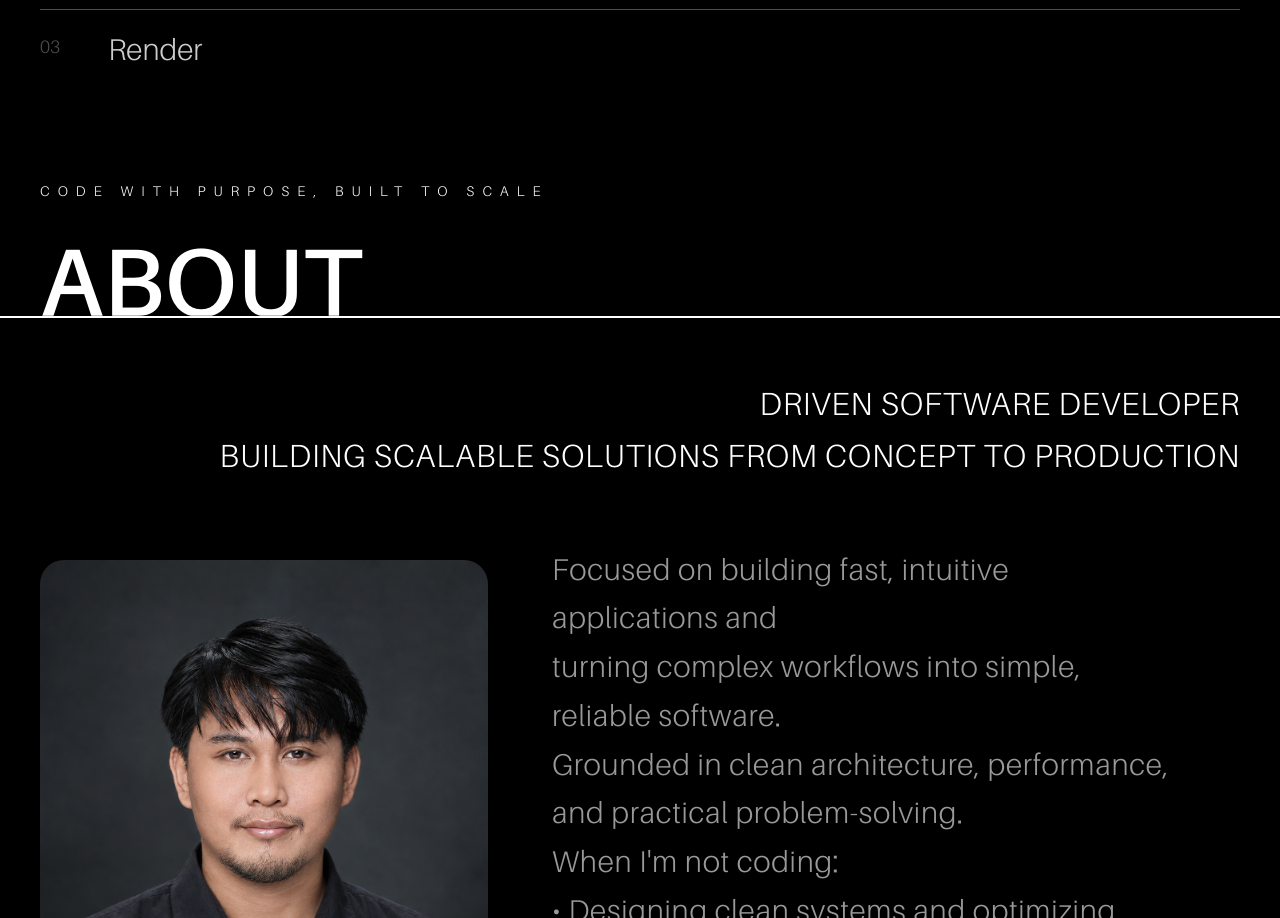
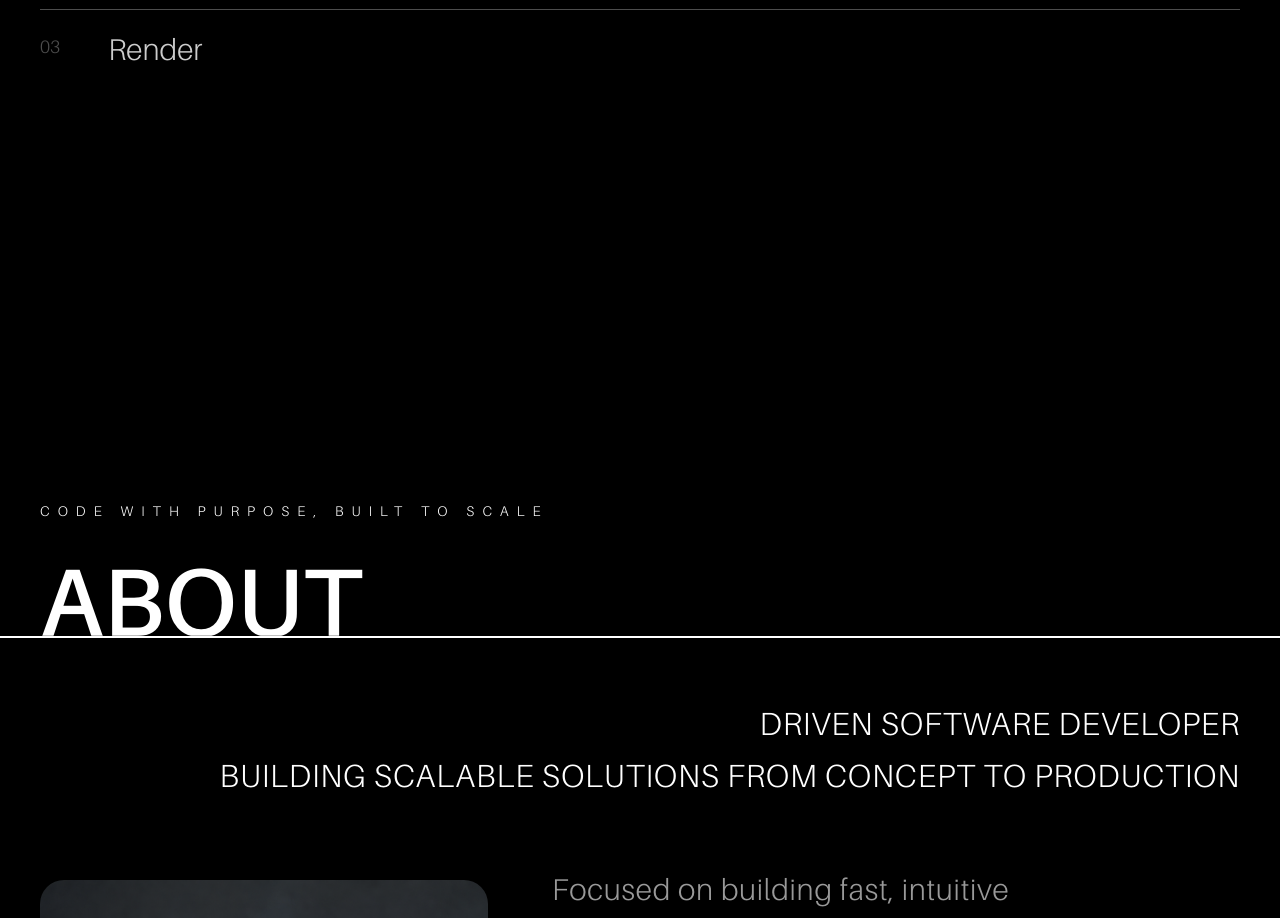
Before and after one commit to Jpallam09/my-portfolio, a React (Vite) app: page / in a window 1280 px wide. Shown: the part 4130-5048 px from the top of the page. Built offline with nearby package versions, Linux system fonts and the light colour scheme.

Commit message:
refactor(Services): streamline service data handling and improve layout calculations

```diff
--- a/src/sections/Services.tsx
+++ b/src/sections/Services.tsx
@@ -22,6 +22,7 @@ const Services = () => {
     with smooth UX to drive growth
     not headaches.`;
   const serviceRefs = useRef<(HTMLDivElement | null)[]>([]);
+  const services = servicesData as Service[];
 
   // Give every card the height of the tallest one, so each card fully covers
   // the one behind it when stacked.
@@ -76,7 +77,7 @@ const Services = () => {
         textColor={"text-white"}
         withScrollTrigger={true}
       />
-      {(servicesData as Service[]).map((service, index) => (
+      {services.map((service, index) => (
         <div
           ref={(el) => {
             serviceRefs.current[index] = el;
@@ -85,7 +86,7 @@ const Services = () => {
           className="sticky px-5 pt-6 pb-10 text-white bg-black border-t-2 sm:px-10 sm:pb-12 border-white/30"
           style={{
             top: `calc(10vh + ${index * 5}em)`,
-            marginBottom: `${(servicesData.length - index - 1) * 5}rem`,
+            marginBottom: `${(services.length - index - 1) * 5}rem`,
           }}
         >
           <div className="flex items-center justify-between gap-4 font-light">
@@ -115,6 +116,10 @@ const Services = () => {
           </div>
         </div>
       ))}
+
+      {/* Empty space after the last card. The stack stays pinned while this
+          scrolls past, so the last card finishes stacking before About arrives. */}
+      <div aria-hidden className="h-[40vh]" />
     </section>
   );
 };
```
